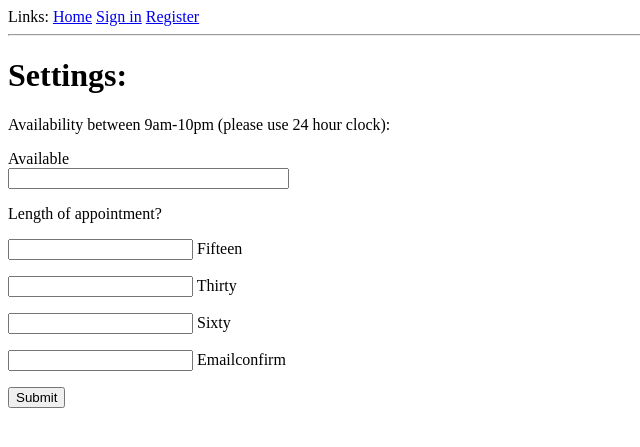
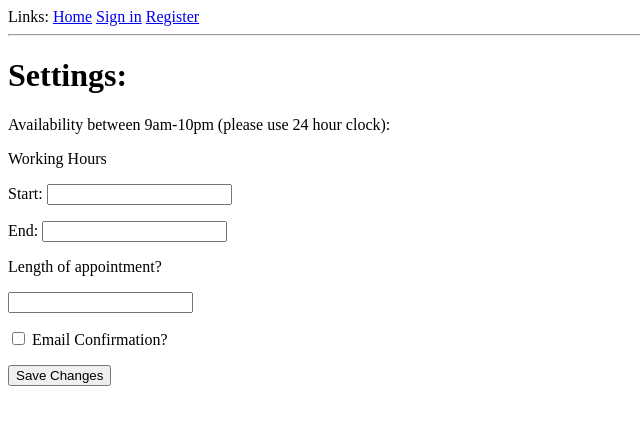
Before and after one commit to ThaiQ/CalendarApp_STAKr, a Flask app: template src/templates/Settings/settings.html in a window 1280 px wide. Shown: the top 447 px of the page, without its empty margins (0-640 px from the left). Run offline with Flask 2, Linux system fonts and the light colour scheme; tables that the repository leaves empty hold one stand-in row (values such as "Sample post"); the template is opened without the code that fills it: values that come from a table or form of the project are taken from there, most other values are stand-ins (such as "Sample title", 1, 10 or a date in 2020); form fields are guessed from the names that the template uses; parts of the project's set-up code (start-up, migrations or seed data) failed here and were passed over.

Commit message:
time converter

```diff
--- a/src/forms/Settings.py
+++ b/src/forms/Settings.py
@@ -1,18 +1,52 @@
 from flask_wtf import FlaskForm
 from wtforms import Form, BooleanField, SubmitField
-from wtforms_components import TimeField
+from wtforms_components import TimeField, SelectField
 from wtforms.validators import DataRequired
 
+def minuteToAmPm(minute):
+    total = minute / 60
+    hr = minute // 60
+    min = minute % 60
+    start_time = 9
+    if (start_time+total < 13) :
+        return f'{int(start_time+total)}:{min} A.M.'
+    return f'{int(start_time+total-12)}:{min} P.M.'
+
+def initTimeRange():
+    rangeChoices = []
+    time = 0 #pretending 9am is at 0 value
+    minute = 15 #each section of time is 15 minute
+    while minute*time < 13*60: #range is from 9am to 10pm ~ 13hrs to 13*60min
+        pair = (minute*time, minuteToAmPm(minute*time))
+        rangeChoices.extend([pair])
+        time = time + 1
+    return rangeChoices
+
 class SettingsForm(FlaskForm):
-    start_time = TimeField('Start Time Availability', validators=[DataRequired()])
-	end_time = TimeField('End Time Availability' validators=[DataRequired()])
-	"""Time field for Availability"""
-    fifteen = BooleanField('15 minutes')
-    """15 minutes allowed Boolean field"""
-    thirty = BooleanField('30 minutes')
-    """30 minutes allowed Boolean field"""
-    sixty = BooleanField('60 minutes')
-    """60 minutes allowed Boolean field"""
+    # start_time = TimeField('Start Time Availability', validators=[DataRequired()])
+    # """Time field for Availability"""
+    # end_time = TimeField('End Time Availability', validators=[DataRequired()])
+    # """Time field for Availability"""
+
+    choices = [(15, '15 minute'), (30,'30 minute'), (60, '60 minute')]
+    """Meeting duration list [(dataValue, textLabel), (value, textLabel)]"""
+    duration = SelectField('Choose a time',choices=choices)
+    """Meeting duration"""
+
+    timeRange = initTimeRange()
+    "List of tupple of time such as [(0,'9:0AM'), (15,'9:15AM'), (30,'9:30AM'),... (240,'1:0PM'),...]"
+    start_time = SelectField('Choose a time',choices=timeRange)
+    """Start of working hour"""
+    end_time = SelectField('Choose a time',choices=timeRange)
+    """End of working hour"""
+
+    # fifteen = BooleanField('15 minutes')
+    # """15 minutes allowed Boolean field"""
+    # thirty = BooleanField('30 minutes')
+    # """30 minutes allowed Boolean field"""
+    # sixty = BooleanField('60 minutes')
+    # """60 minutes allowed Boolean field"""
+
     emailconfirm = BooleanField('Email Confirmation?')
     """Email confirmation check box"""
     submit = SubmitField('Save Changes')
--- a/src/templates/Settings/settings.html
+++ b/src/templates/Settings/settings.html
@@ -6,13 +6,30 @@
 	<p>Availability between 9am-10pm (please use 24 hour clock): </p>
 	<form action="" method="post" novalidate>
 		<p>
-            {{ form.available.label }}<br>
-            {{ form.available(size=32) }}
-        </p>
-		<p> Length of appointment?</p>
+		   {# this is a comment
+			you did not make form.available in setting form so it crashed
+			{{ form.available.label }}<br>
+			{{ form.available(size=32) }}
+			#}
+		</p>
+
+		<div>
+			<p>Working Hours</p>
+			<p>Start: {{form.start_time()}}</p>
+			<p>End: {{form.start_time()}}</p>
+		</div>
+
+		<div>
+			<p> Length of appointment?</p>
+			{{form.duration()}}
+		</div>
+
+		{# may be you dont need these now
 		<p>{{ form.fifteen() }} {{ form.fifteen.label }}</p>
 		<p>{{ form.thirty() }} {{ form.thirty.label }}</p>
 		<p>{{ form.sixty() }} {{ form.sixty.label }}</p>
+		#}
+
         <p>{{ form.emailconfirm() }} {{ form.emailconfirm.label }}</p>
         <p>{{ form.submit() }}</p>
 	</form>
```
